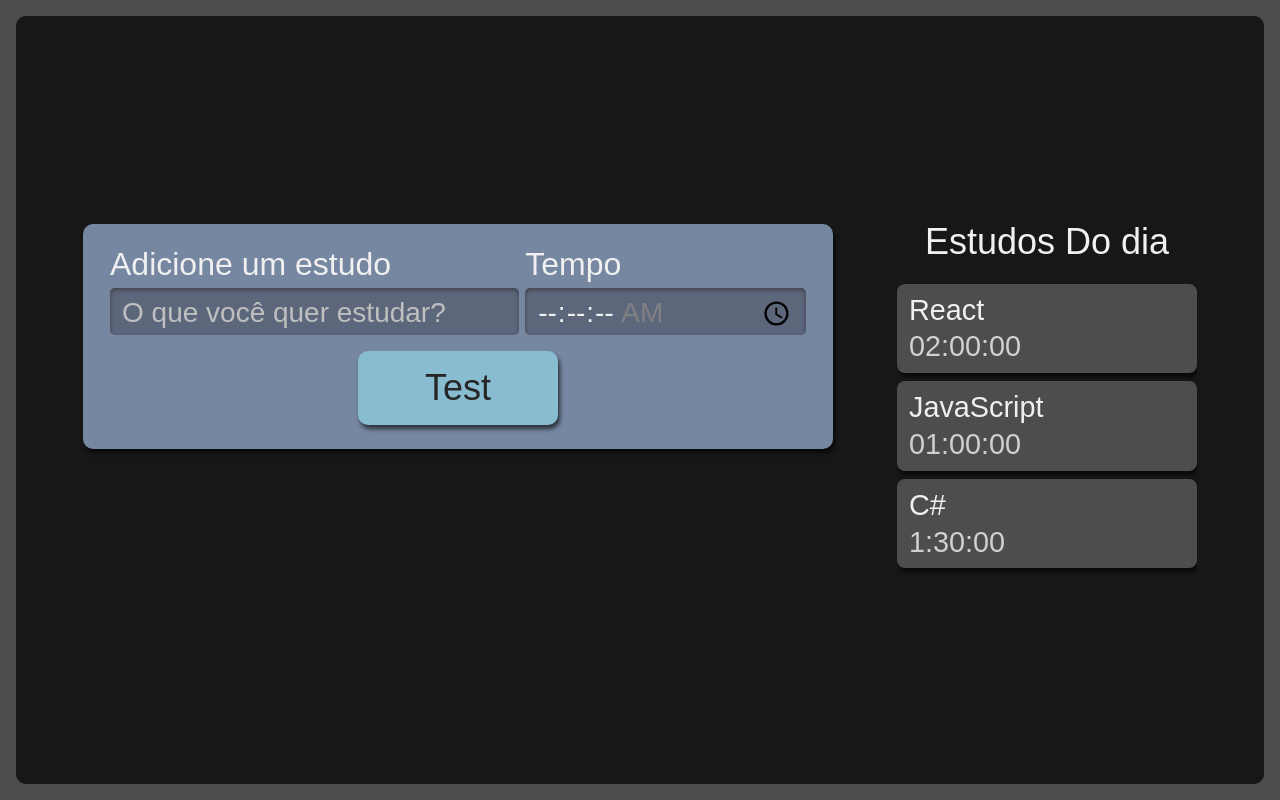
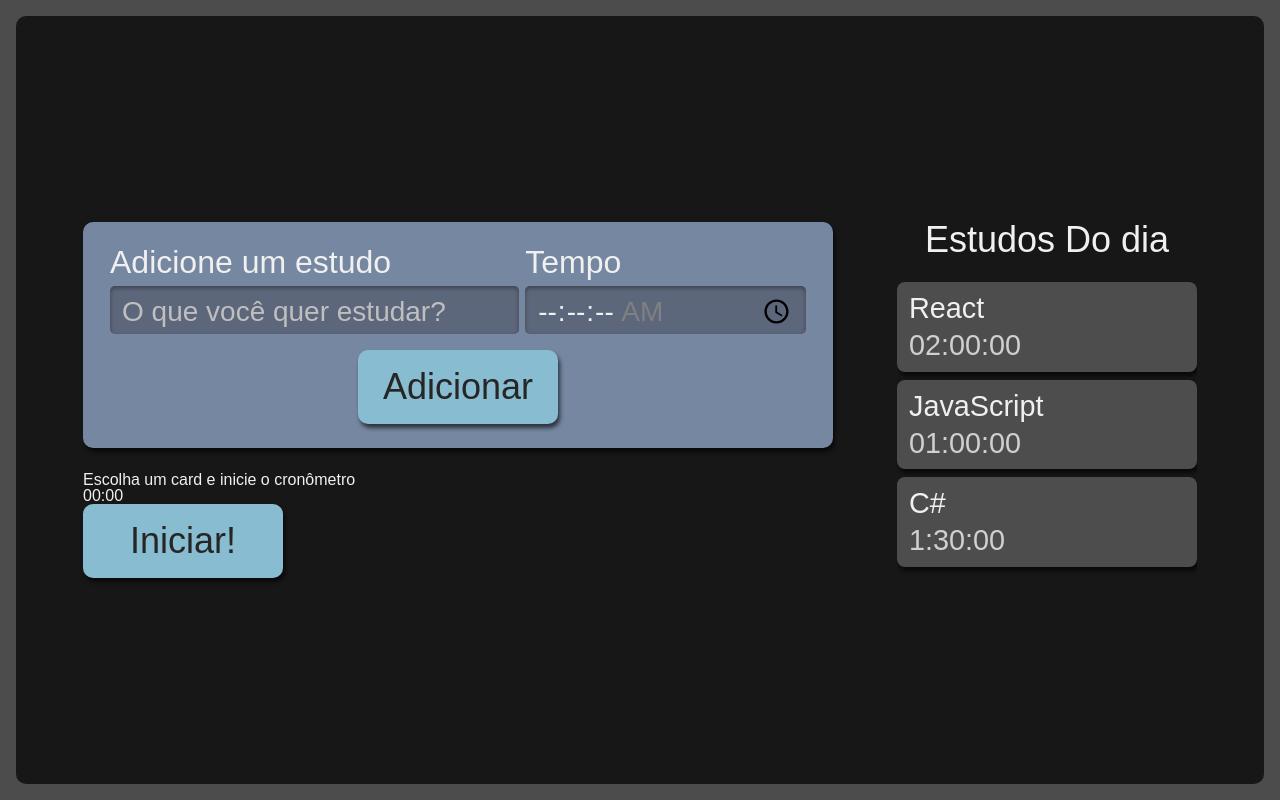
Before and after one commit to bernardo013/studiesReact-web, a React (Create React App) app: page / in a window 1280 px wide. Built offline with nearby package versions, Linux system fonts and the light colour scheme.

Commit message:
criando cronômetro

```diff
--- a/src/Pages/App.tsx
+++ b/src/Pages/App.tsx
@@ -1,3 +1,4 @@
+import Cronometro from "../components/Cronometro";
 import Formulario from "../components/Formulario";
 import Lista from "../components/Lista";
 import style from './App.module.scss'
@@ -7,6 +8,7 @@ function App() {
     <div className={style.AppStyle}>
       <Formulario />
       <Lista />
+      <Cronometro />
     </div>
   );
 }
--- a/src/components/Button/index.tsx
+++ b/src/components/Button/index.tsx
@@ -1,9 +1,14 @@
 import React from 'react'
 import style from './Button.module.scss'
-const Botao = () => {
+
+type botaoProps = {
+  texto: string
+}
+
+function Botao({ texto }: botaoProps)  {
   return (
     <button className={style.botao}>
-        Test
+        {texto}
     </button>
   )
 }
--- /dev/null
+++ b/src/components/Cronometro/Relogio/index.tsx
@@ -0,0 +1,15 @@
+import React from 'react'
+
+const Relogio = () => {
+  return (
+<>
+    <span>0</span>
+    <span>0</span>
+    <span>:</span>
+    <span>0</span>
+    <span>0</span>
+</>
+  )
+}
+
+export default Relogio
--- /dev/null
+++ b/src/components/Cronometro/index.tsx
@@ -0,0 +1,17 @@
+import React from 'react'
+import Botao from '../Button'
+import Relogio from './Relogio'
+
+const Cronometro = () => {
+  return (
+        <div>
+            <p>Escolha um card e inicie o cronômetro</p>
+            <div>
+                <Relogio />
+            </div>
+            <Botao texto='Iniciar!'/>
+        </div>
+  )
+}
+
+export default Cronometro
--- a/src/components/Formulario/index.tsx
+++ b/src/components/Formulario/index.tsx
@@ -17,7 +17,7 @@ const Formulario = () => {
             </label>
             <input type="time" step="1" name="tempo" id="tempo" min="00:00:00" max="01:30:00" required/>
         </div>
-        <Botao />
+        <Botao texto='Adicionar'/>
     </form>
   )
 }
--- /dev/null
+++ b/src/components/Lista/Item/index.tsx
@@ -0,0 +1,17 @@
+import style from '../Lista.module.scss'
+
+                //props
+const Item = ({ tarefa, tempo }: { tarefa: string, tempo: string }) => {
+  return (
+    <li className={style.item}>
+        <h3>
+            {tarefa}
+        </h3>
+        <span>
+            {tempo}
+        </span>
+    </li>
+  )
+}
+
+export default Item
--- a/src/components/Lista/index.tsx
+++ b/src/components/Lista/index.tsx
@@ -1,5 +1,6 @@
 import React from 'react'
-import style from './Lista.module.scss'
+import style from '../Lista/Lista.module.scss'
+import Item from './Item'
 
 function Lista() {
     const tarefas = [{
@@ -16,15 +17,11 @@ function Lista() {
         <aside className={style.listaTarefas}>
             <h2>Estudos Do dia</h2>
             <ul>
+                {/* SRP */}
                 {tarefas.map((item, index) => (
-                    <li className={style.item} key={index}>
-                        <h3>
-                            {item.tarefa}
-                        </h3>
-                        <span>
-                            {item.tempo}
-                        </span>
-                    </li>
+                    <Item
+                    key={index}
+                    {...item}/>
                 ))}
             </ul>
         </aside>
```
